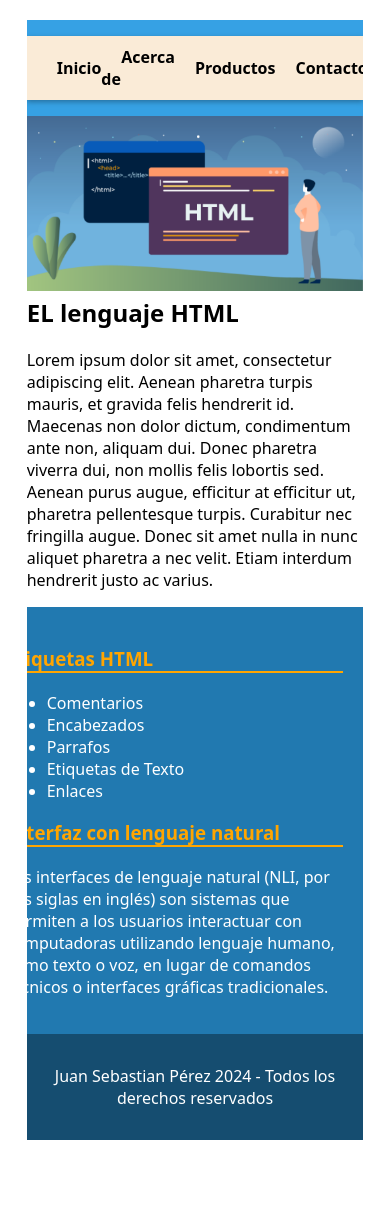
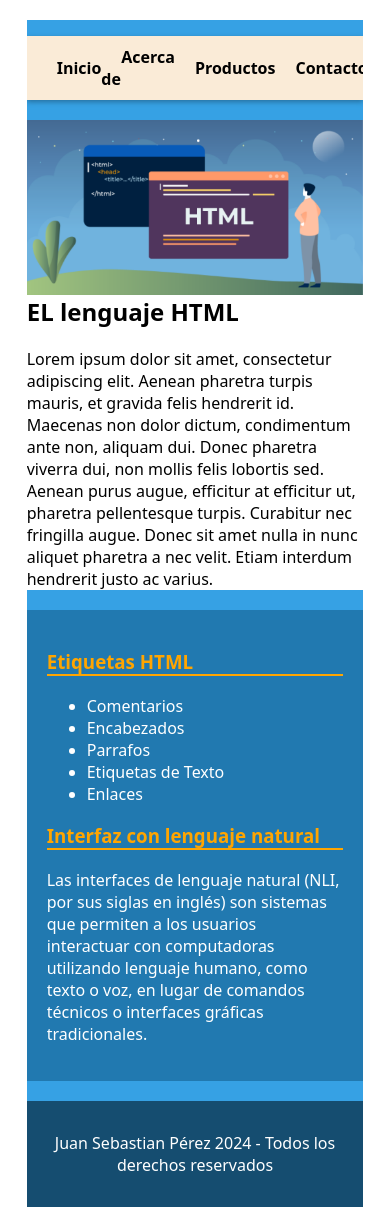
Before and after one commit to SebaCry/HTML-SENA, a plain HTML site: page Instructivos/html2/index.html in a window 390 px wide. Before the commit the page ends 1160 px from the top, so only its background shows below. Drawn offline with Linux system fonts and the light colour scheme.

Commit message:
subo los ultimos cambios. Instru el taller esta en los instructivos

```diff
--- a/Instructivos/html2/style.css
+++ b/Instructivos/html2/style.css
@@ -11,15 +11,19 @@
     width: 65%;
     background: #fff;
     float: left;
+    box-sizing: border-box;
 }
 
 .div-imagen {
-    height: 55%;
+    height: 100%;
     float: left;
 }
+
+
 .img {
     width: 100%;
-    height: 100%;
+    height:  auto;
+    display: block;
 }
 
 .widget-list {
@@ -33,11 +37,12 @@
 }
 
 aside {
-    width: 31%;
+    width: 35%;
     background: #2179B0;
     padding: 20px;
     color: #fff;
     float: right;
+    box-sizing: border-box;
 }
 
 footer {
@@ -49,14 +54,13 @@ footer {
     clear: both;
 }
 
-nav ul {
+nav ul{
     background-color: antiquewhite;
     list-style: none;
     padding: 10px;
     display: flex;
     align-items: center;
     box-shadow: 0px 2px 5px rgba(0, 0, 0, 0.3);
-    position: sticky;
 }
 
 nav a {
@@ -69,16 +73,25 @@ nav a {
     font-weight: bold;
 }
 
+nav a:hover {
+    color: orange;
+}
+
 
 
 @media screen and (max-width: 800px) {
-    .main {
+    .main, aside {
         width: 100%;
+        float: none;
+        margin-bottom: 20px;
     }
-    aside{
+
+    footer{
         width: 100%;
+        float: none;
     }
-    footer{
+
+    .div-imagen {
         width: 100%;
     }
 }
```
Also changed, not shown: 1 other file.
